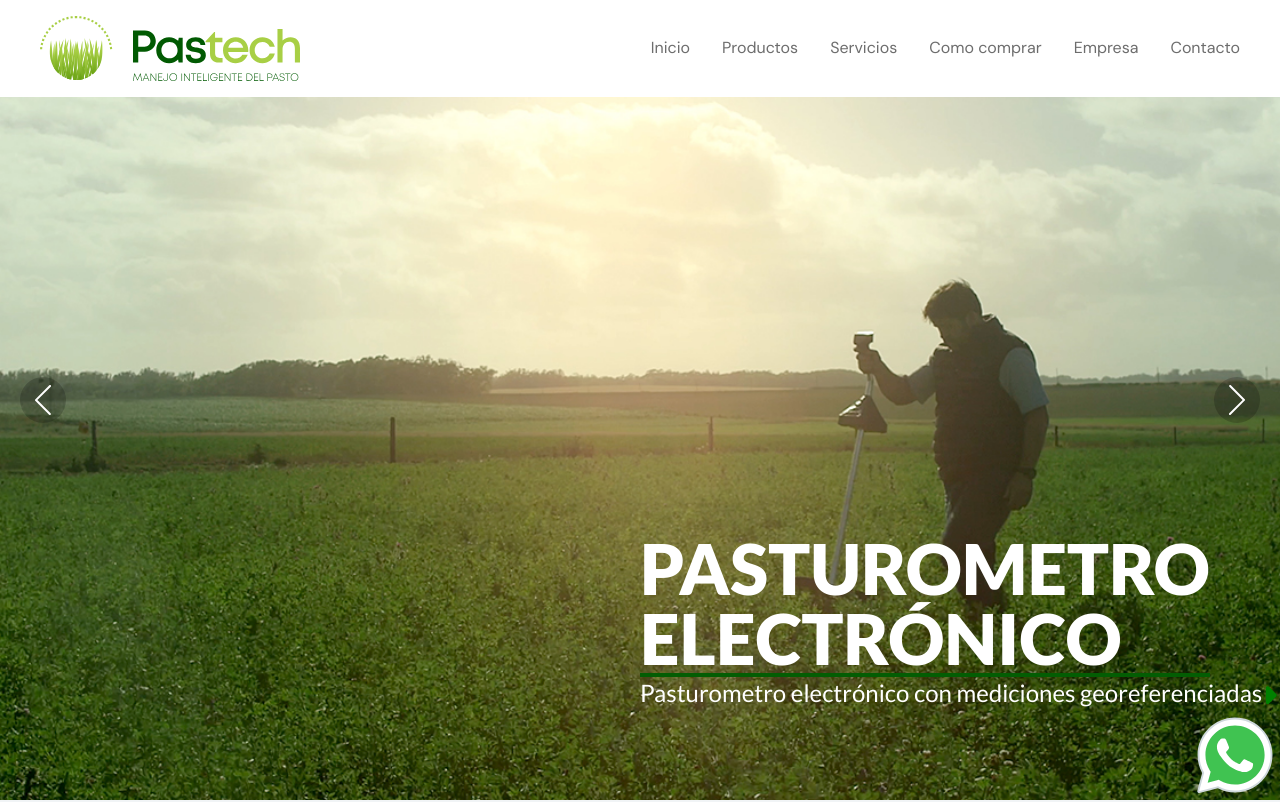
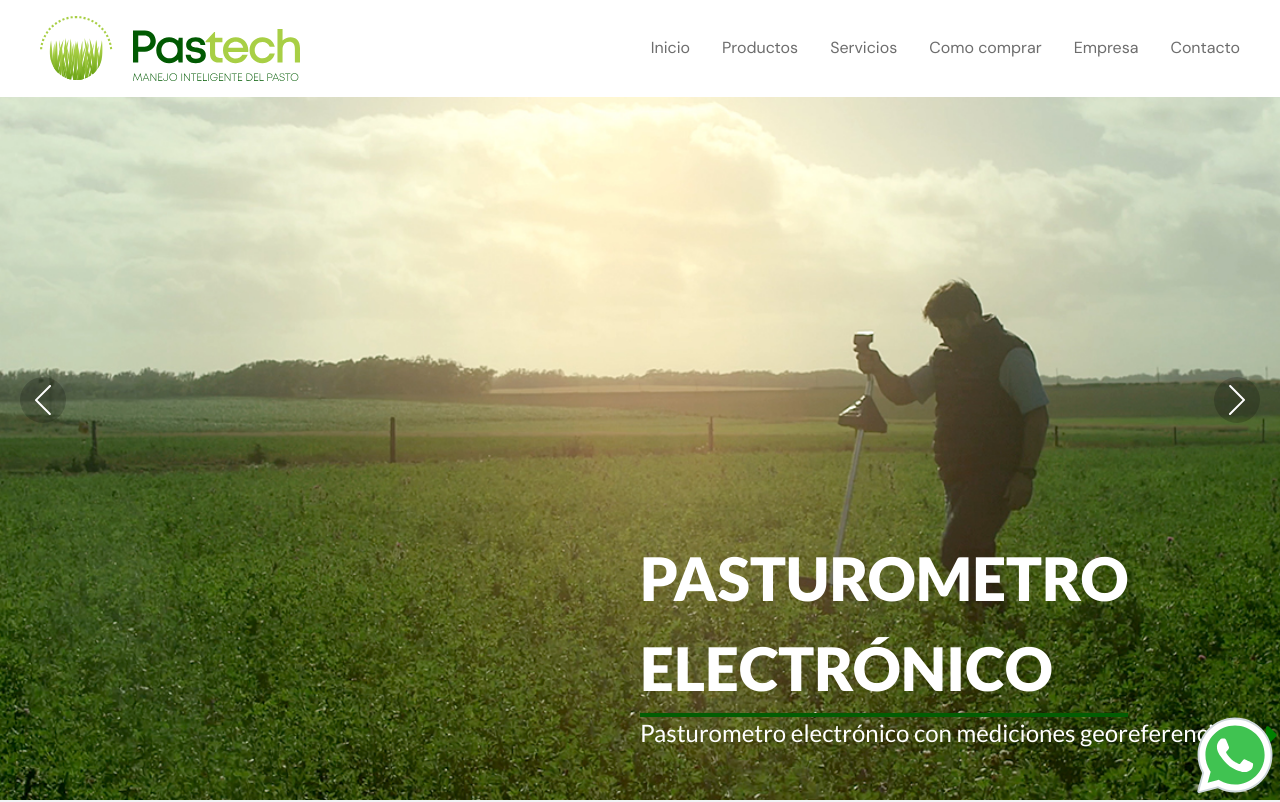
Before and after one commit to TomasMatarazzo/pastech-web, a React (Vite) app: page / in a window 1280 px wide. Shown: the top 802 px of the page. Built offline with nearby package versions, Linux system fonts and the light colour scheme; a web font is replaced by a local one.

Commit message:
Update Landing.jsx

```diff
--- a/src/sections/Landing.jsx
+++ b/src/sections/Landing.jsx
@@ -62,8 +62,8 @@
       <div className='group-hover:block absolute top-[50%] -translate-x-0 translate-y-[-50%] right-5 text-2xl rounded-full p-2 bg-black/20 text-white cursor-pointer'>
         <SlArrowRight onClick={decreaseIndex} size={30} />
       </div>
-        <div className = {` font-["Roboto"] absolute max-md:top-2/3 max-md:left-10 top-2/3 left-[50%] `}>
-          <h1 className={`max-md:text-2xl max-md:border-0 ${slides[index].wrap} border-solid border-b-4 border-t-green text-[#fff] font-[Lato] z-5 min-w-64 max-w-min whitespace-normal text-[70px] leading-[70px] opacity-1 font-extrabold cursor-pointer transition-none ease">{slides[index].texto`}>{slides[index].texto}</h1>
+        <div className = {` font-["Roboto"] absolute max-md:top-[60%] max-md:left-10 top-2/3 left-[50%] `}>
+          <h1 className={`max-md:text-2xl max-md:border-0 ${slides[index].wrap} border-solid border-b-4 border-t-green text-[#fff] font-[Lato] z-5 min-w-64 max-w-min whitespace-normal text-[60px] opacity-1 font-extrabold cursor-pointer transition-none ease`}>{slides[index].texto}</h1>
           <div className="flex flex-row justify-center align-middle">
             <h2 className={`max-md:text-2xl max-md:hidden max-md:border-0 ${slides[index].wrap} text-[#fff] font-[Lato] z-5 min-w-64 whitespace-normal text-2xl opacity-1 font-normal w-[100%] cursor-pointer transition-none ease`}>{slides[index].descripcion}
             <span style={{"font-size": "1.2em", "color":"green"}} className="relative top-1">
```
